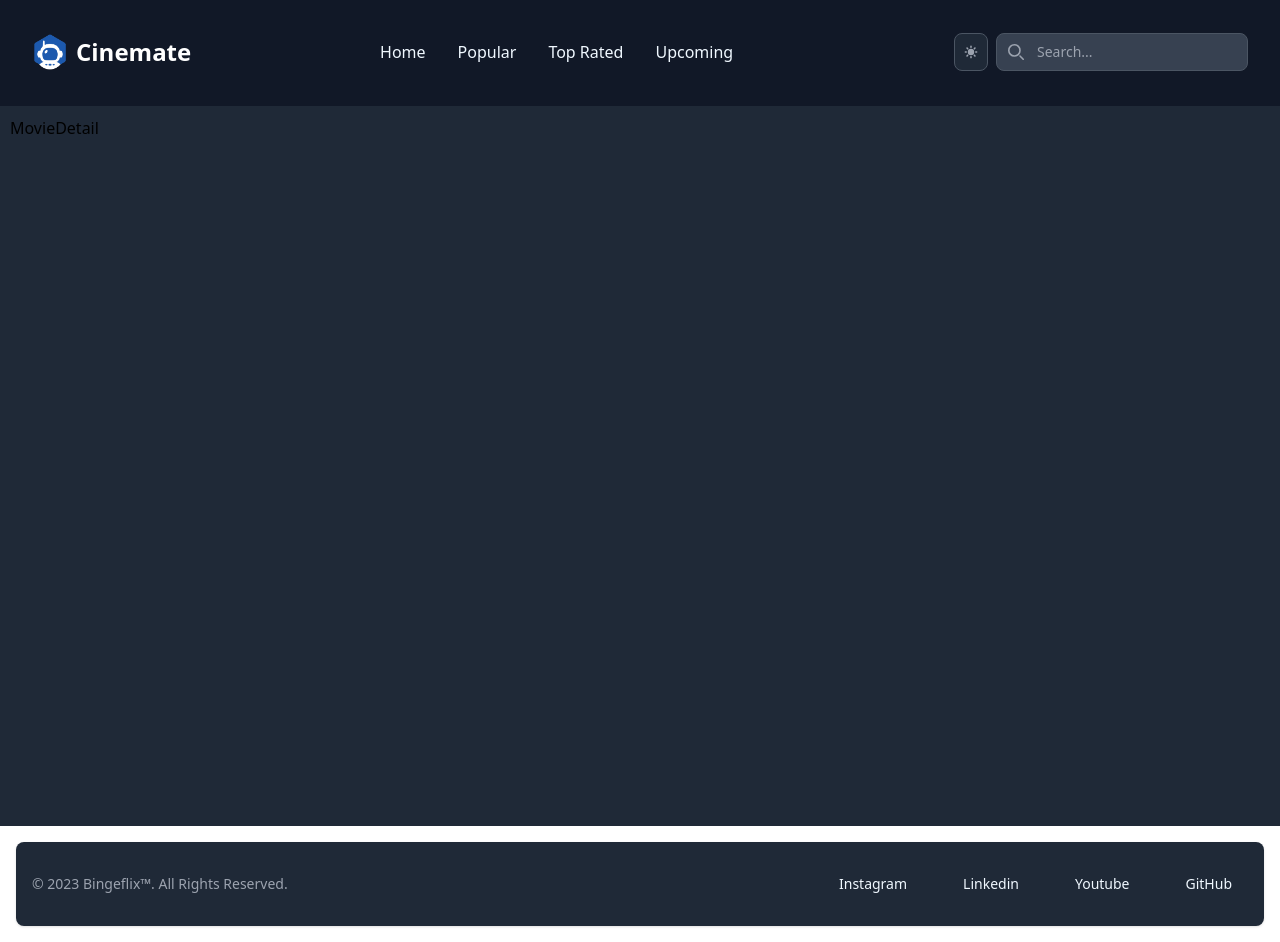
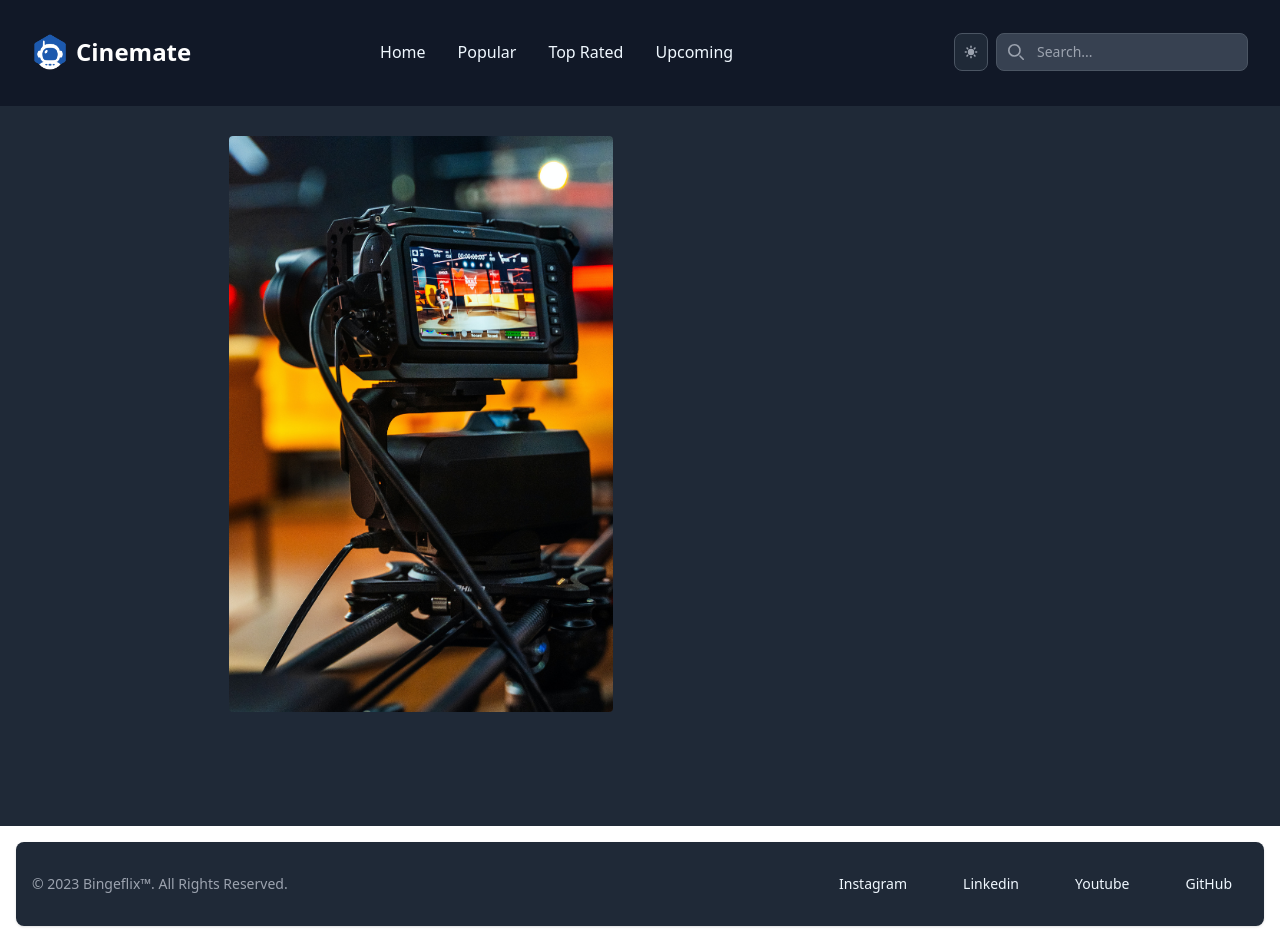
Before and after one commit to kasiliwachiye/bingeflix, a React (Create React App) app: page /movie/1 in a window 1280 px wide. Built offline with nearby package versions, Linux system fonts and the light colour scheme; no server answers.

Commit message:
adding movie information: moviedetails component setup

```diff
--- a/src/hooks/useFetch.js
+++ b/src/hooks/useFetch.js
@@ -4,7 +4,7 @@ import { useState, useEffect } from "react";
 
 export const useFetch = (apiPath, queryTerm="") => {
     const [data, setData] = useState([]);
-   const url = `https://api.themoviedb.org/3/${apiPath}?api_key=9c876a4f0e3552f73edb96a3c16b8aee&query=${queryTerm}`;
+    const url = `https://api.themoviedb.org/3/${apiPath}?api_key=b80d59c33d6d57ed9c7e3713f91c188a&query=${queryTerm}`;
     // while fetching the movies data do not forget the url
 useEffect (() => { async function fetchMovies(){
     const response = await fetch(url);
--- a/src/pages/MovieDetail.js
+++ b/src/pages/MovieDetail.js
@@ -1,7 +1,31 @@
-
+import { useState, useEffect } from "react";
+import { useParams } from "react-router-dom";
+import Backup from "../assets/images/backup.png";
 
 export const MovieDetail = () => {
+const params = useParams();
+// all the data will be stored here
+const [movie, setMovie] = useState({});
+const image = movie.poster_path ? `https://image.tmdb.org/t/p/w500/${movie.poster_path}` : Backup ;
+
+useEffect(() => {
+async function fetchMovie(){
+  const response = await fetch(`https://api.themoviedb.org/3/movie/{$param.id}?api_key=b80d59c33d6d57ed9c7e3713f91c188a&query`);
+  const json = await response.json()
+  setMovie(json);
+  console.log(json);
+}
+fetchMovie();
+}, [])
+
   return (
-  <main>MovieDetail</main>
+  <main>
+    <section className="flex justify-around flex-wrap py-5">
+      <div className="max-w-sm">
+      <img className="rounded" src={image} alt={movie.title} />
+      </div>
+      <div>{movie.title}</div>
+    </section>
+  </main>
   )
 }
```
